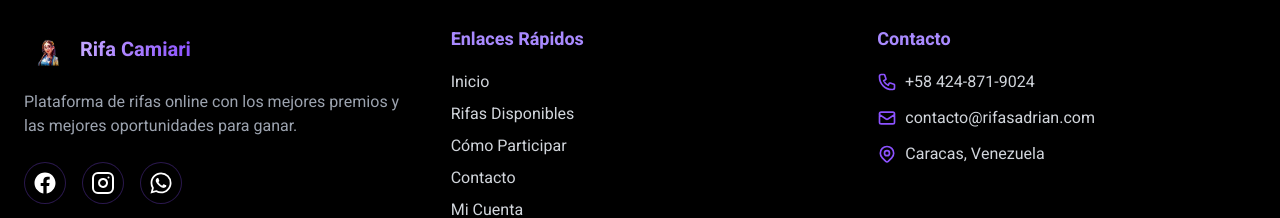
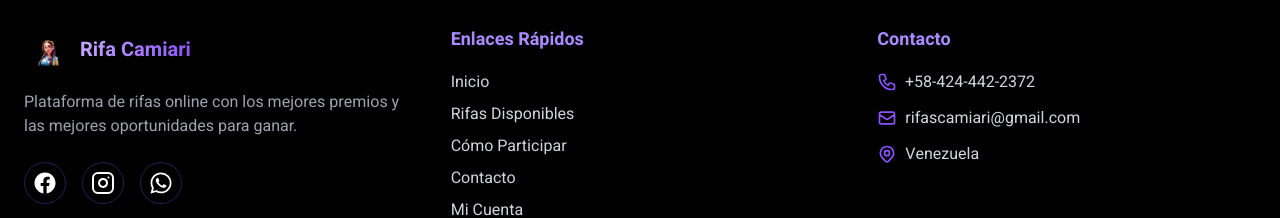
Before and after one commit to TheDevBianchi/rifa-camiari, a Next.js app: page /rifas in a window 1280 px wide. Shown: the part 1641-1859 px from the top of the page. Built offline with nearby package versions, Linux system fonts and the light colour scheme; no server answers; the database is empty.

Commit message:
Actualización de textos y datos de contacto en la API y plantillas de correo: se cambió el asunto del correo y el pie de página de "Jirvin Rifas" a "Rifas Camiari", además de actualizar el número de contacto y el correo electrónico en el pie de página y el encabezado.

```diff
--- a/components/layout/footer.js
+++ b/components/layout/footer.js
@@ -87,20 +87,20 @@ function Footer() {
                 <svg xmlns='http://www.w3.org/2000/svg' className='h-5 w-5 text-primary-500 mr-2 mt-0.5' fill='none' viewBox='0 0 24 24' stroke='currentColor'>
                   <path strokeLinecap='round' strokeLinejoin='round' strokeWidth={2} d='M3 5a2 2 0 012-2h3.28a1 1 0 01.948.684l1.498 4.493a1 1 0 01-.502 1.21l-2.257 1.13a11.042 11.042 0 005.516 5.516l1.13-2.257a1 1 0 011.21-.502l4.493 1.498a1 1 0 01.684.949V19a2 2 0 01-2 2h-1C9.716 21 3 14.284 3 6V5z' />
                 </svg>
-                <span className='text-gray-300'>+58 424-871-9024</span>
+                <span className='text-gray-300'>+58-424-442-2372</span>
               </li>
               <li className='flex items-start'>
                 <svg xmlns='http://www.w3.org/2000/svg' className='h-5 w-5 text-primary-500 mr-2 mt-0.5' fill='none' viewBox='0 0 24 24' stroke='currentColor'>
                   <path strokeLinecap='round' strokeLinejoin='round' strokeWidth={2} d='M3 8l7.89 5.26a2 2 0 002.22 0L21 8M5 19h14a2 2 0 002-2V7a2 2 0 00-2-2H5a2 2 0 00-2 2v10a2 2 0 002 2z' />
                 </svg>
-                <span className='text-gray-300'>contacto@rifasadrian.com</span>
+                <span className='text-gray-300'>rifascamiari@gmail.com</span>
               </li>
               <li className='flex items-start'>
                 <svg xmlns='http://www.w3.org/2000/svg' className='h-5 w-5 text-primary-500 mr-2 mt-0.5' fill='none' viewBox='0 0 24 24' stroke='currentColor'>
                   <path strokeLinecap='round' strokeLinejoin='round' strokeWidth={2} d='M17.657 16.657L13.414 20.9a1.998 1.998 0 01-2.827 0l-4.244-4.243a8 8 0 1111.314 0z' />
                   <path strokeLinecap='round' strokeLinejoin='round' strokeWidth={2} d='M15 11a3 3 0 11-6 0 3 3 0 016 0z' />
                 </svg>
-                <span className='text-gray-300'>Caracas, Venezuela</span>
+                <span className='text-gray-300'>Venezuela</span>
               </li>
             </ul>
           </div>
--- a/components/layout/header.js
+++ b/components/layout/header.js
@@ -60,7 +60,7 @@ export default function Header() {
                     <div className='absolute inset-0 bg-gradient-to-r from-primary-500/20 to-primary-700/20 group-hover:opacity-0 transition-opacity duration-700 z-20'></div>
                       <Image
                       src='/logo-transparente.webp'
-                      alt='Logo de Jirvin Rifas'
+                      alt='Logo de Rifas Camiari'
                       width={900}
                       height={900}
                       className='relative z-10 object-contain w-full h-full p-8'
--- a/emailjs-template-advanced.html
+++ b/emailjs-template-advanced.html
@@ -3,7 +3,7 @@
 <head>
     <meta charset="UTF-8">
     <meta name="viewport" content="width=device-width, initial-scale=1.0">
-    <title>Confirmación de Compra - Jirvin Rifas</title>
+    <title>Confirmación de Compra - Rifas Camiari</title>
     <style>
         body {
             font-family: 'Segoe UI', Tahoma, Geneva, Verdana, sans-serif;
@@ -187,7 +187,7 @@
         </div>
 
         <div class="footer">
-            <p><strong>© 2024 Jirvin Rifas. Todos los derechos reservados.</strong></p>
+            <p><strong>© 2024 Rifas Camiari. Todos los derechos reservados.</strong></p>
             <p>Si tienes alguna pregunta, no dudes en contactarnos.</p>
             <div class="social-links">
                 <a href="https://wa.me/+584123456789">📱 WhatsApp</a>
--- a/emailjs-template.html
+++ b/emailjs-template.html
@@ -3,7 +3,7 @@
 <head>
     <meta charset="UTF-8">
     <meta name="viewport" content="width=device-width, initial-scale=1.0">
-    <title>Confirmación de Compra - Jirvin Rifas</title>
+    <title>Confirmación de Compra - Rifas Camiari</title>
     <style>
         body {
             font-family: 'Segoe UI', Tahoma, Geneva, Verdana, sans-serif;
```
Also changed, not shown: 1 other file (tests, documents, lock files or other folders).
